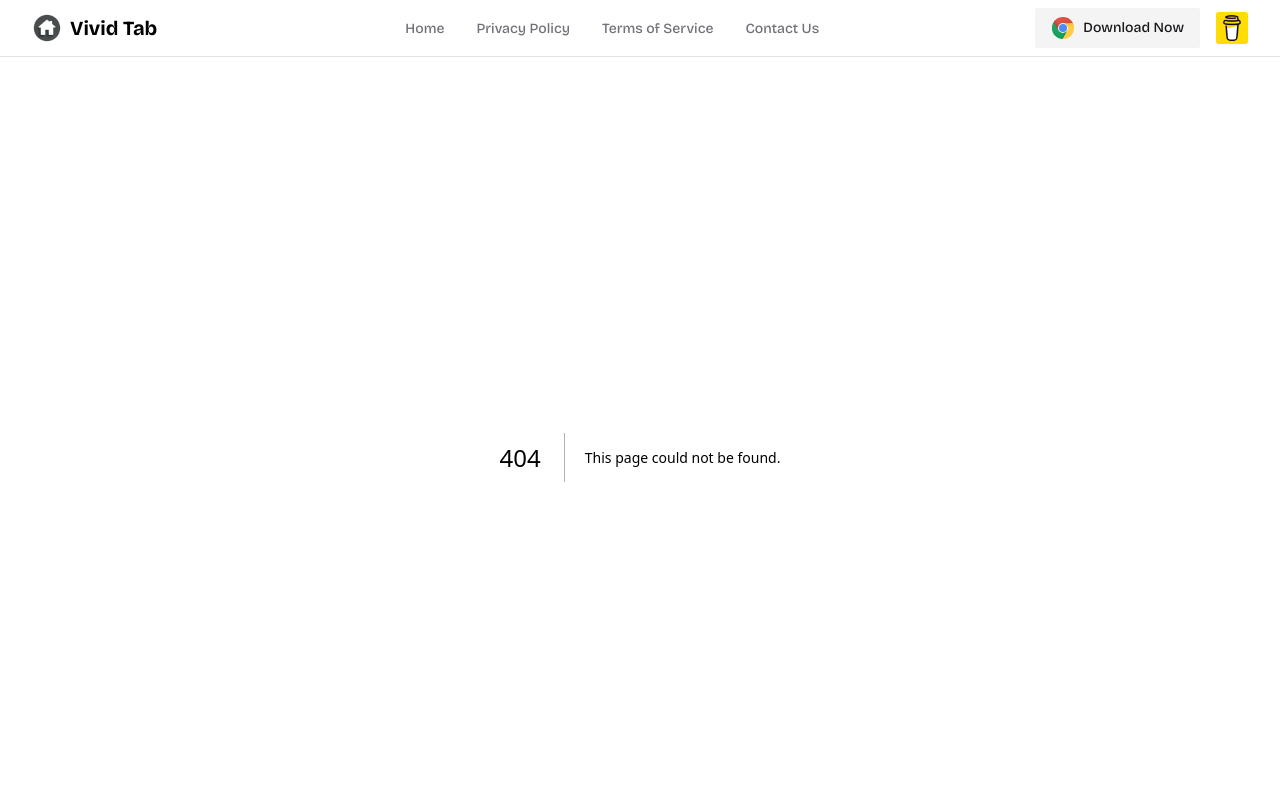
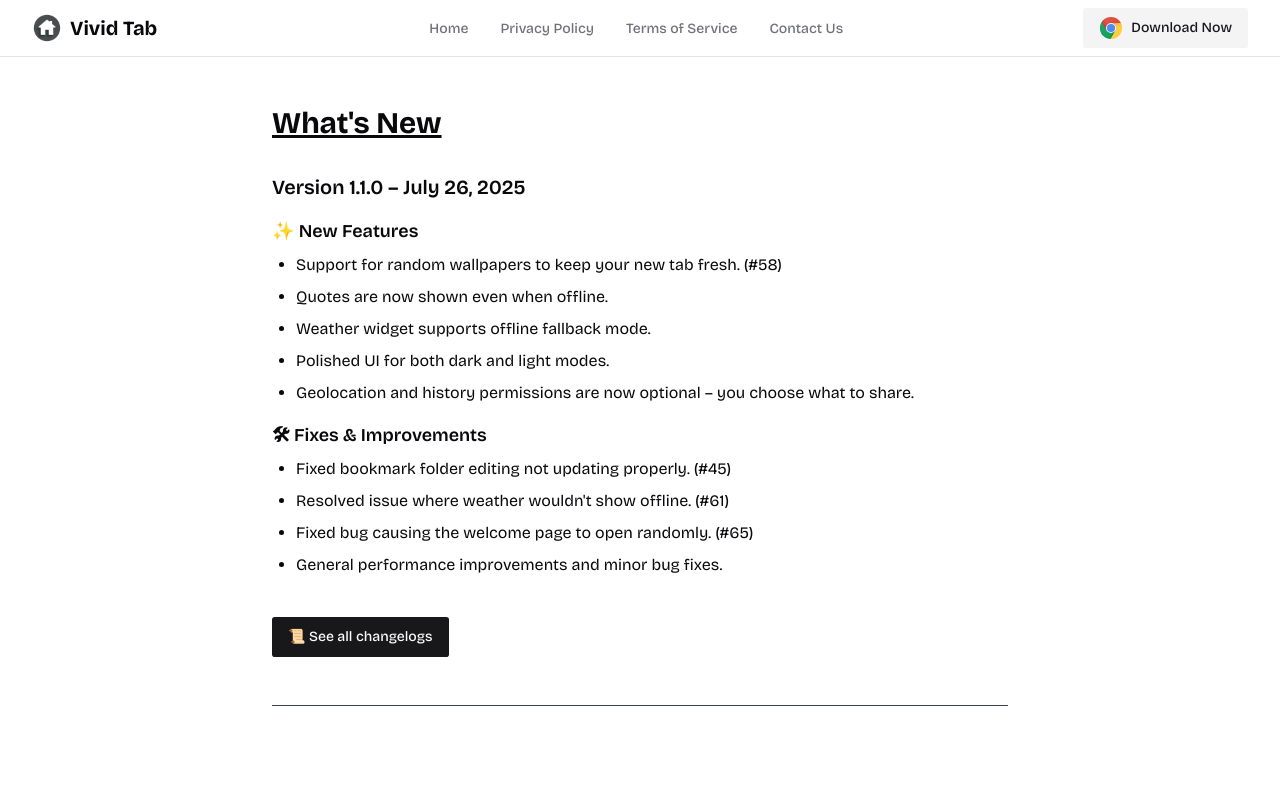
Before and after one commit to jrTilak/vivid-tab-website, a Next.js app: page /whats-new in a window 1280 px wide. Before the commit this address had no page. Shown: the top 800 px of the page. Built offline with nearby package versions, Linux system fonts and the light colour scheme.

Commit message:
add v1.1.0 updates

```diff
--- a/src/app/(landing)/_components/hero-section.tsx
+++ b/src/app/(landing)/_components/hero-section.tsx
@@ -37,8 +37,8 @@
           <div
           >
             <div className="mt-12 sm:mt-24 lg:mt-16">
-              <Link href={WEBSTORE_LINK} target="_blank" className="inline-flex space-x-6 ">
-                <Badge variant={"outline"}>🚀 Just Released v1.0.0</Badge>
+              <Link href={"/whats-new"} className="inline-flex space-x-6 ">
+                <Badge variant={"outline"}>🚀 New Released v1.1.0</Badge>
               </Link>
             </div>
             <h1 className="mt-10 text-4xl font-bold tracking-tight text-foreground sm:text-6xl">
--- a/src/app/privacy/page.tsx
+++ b/src/app/privacy/page.tsx
@@ -11,7 +11,10 @@
     <div className="min-h-screen  flex justify-center">
       <div className="max-w-3xl w-full px-4 py-12">
 
-        <h1 className="text-3xl font-bold mb-6 underline">Privacy Policy</h1>
+        <div className="flex items-center gap-2">
+          <h1 className="text-xl sm:text-3xl font-bold mb-6 underline">Privacy Policy</h1>
+          <span className="no-underline mb-4 text-sm sm:text-lg">(Last updated: 7/26/2025)</span>
+        </div>
 
         <p className="mb-8">
           At <span className="font-semibold">Vivid Tab</span>, your privacy is our priority. We do not collect or use your personal data. Here&apos;s what we
@@ -22,14 +25,14 @@
 
         <ul className="list-disc pl-6 space-y-3 mb-8">
           <li>
-            <span className="font-semibold">Location:</span> We access your location to provide relevant weather updates based on your region.
+            <span className="font-semibold">Location (optional):</span> We access your location to provide relevant weather updates based on your region. You can disable this permission if you prefer not to share your location.
           </li>
           <li>
-            <span className="font-semibold">History:</span> We access your browsing history to display quick links to sites you&apos;ve visited, enhancing
-            your browsing experience.
+            <span className="font-semibold">History (optional, readonly):</span> We access your browsing history to display quick links to sites you&apos;ve visited, enhancing
+            your browsing experience. You can disable this permission if you prefer not to show your browsing history in quick links.
           </li>
           <li>
-            <span className="font-semibold">Bookmarks:</span> We access your bookmarks to allow you to add and display shortcuts for easy access.
+            <span className="font-semibold">Bookmarks (required):</span> We access your bookmarks to allow you to add and display shortcuts for easy access. This extensions core features rely on this permission, so bookmark access is required.
           </li>
         </ul>
 
--- a/src/app/terms/page.tsx
+++ b/src/app/terms/page.tsx
@@ -24,8 +24,7 @@
           <h2 className="text-xl font-semibold mb-4">2. License</h2>
           <p>
             Vivid Tab is an open-source project. You are free to fork, modify, and use the code for personal or
-            non-commercial purposes, with proper attribution to the original creator. For commercial use, please contact
-            us first.
+            non-commercial purposes, with proper attribution to the original creator.
           </p>
         </section>
 
@@ -34,13 +33,13 @@
           <p className="mb-4">The extension requires access to:</p>
           <ul className="list-disc pl-6 space-y-3">
             <li>
-              <span className="font-semibold">Location:</span> To provide weather updates based on your region.
+              <span className="font-semibold">Location (optional):</span> To provide weather updates based on your region.
             </li>
             <li>
-              <span className="font-semibold">History:</span> To display visited websites for quick access.
+              <span className="font-semibold">History (optional):</span> To display visited websites for quick access.
             </li>
             <li>
-              <span className="font-semibold">Bookmarks:</span> To show your saved bookmarks as shortcuts.
+              <span className="font-semibold">Bookmarks (required):</span> To show your saved bookmarks as shortcuts.
             </li>
           </ul>
         </section>
--- /dev/null
+++ b/src/app/whats-new/page.tsx
@@ -0,0 +1,51 @@
+import { buttonVariants } from "@/components/ui/button";
+import { GITHUB } from "@/constants";
+import { Metadata } from "next";
+import Link from "next/link";
+
+export const metadata: Metadata = {
+  title: "What's New | Vivid Tab: A new tab, a new vibe.",
+};
+
+export default function WhatsNewPage() {
+  return (
+    <div className="min-h-screen flex justify-center">
+      <div className="max-w-3xl w-full px-4 py-12">
+        <h1 className="text-3xl font-bold mb-8 underline">What&apos;s New</h1>
+
+        <section className="mb-8">
+          <h2 className="text-xl font-semibold mb-4">Version 1.1.0 – July 26, 2025</h2>
+
+          <h3 className="text-lg font-semibold mb-2">✨ New Features</h3>
+          <ul className="list-disc pl-6 space-y-2 mb-4">
+            <li>Support for random wallpapers to keep your new tab fresh. (#58)</li>
+            <li>Quotes are now shown even when offline.</li>
+            <li>Weather widget supports offline fallback mode.</li>
+            <li>Polished UI for both dark and light modes.</li>
+            <li>Geolocation and history permissions are now optional – you choose what to share.</li>
+          </ul>
+
+          <h3 className="text-lg font-semibold mb-2">🛠 Fixes & Improvements</h3>
+          <ul className="list-disc pl-6 space-y-2">
+            <li>Fixed bookmark folder editing not updating properly. (#45)</li>
+            <li>Resolved issue where weather wouldn&apos;t show offline. (#61)</li>
+            <li>Fixed bug causing the welcome page to open randomly. (#65)</li>
+            <li>General performance improvements and minor bug fixes.</li>
+          </ul>
+        </section>
+
+        <div className="mt-10">
+          <Link
+            target="_blank"
+            href={GITHUB + "/blob/master/CHANGELOG.md"}
+            className={buttonVariants()}
+          >
+            📜 See all changelogs
+          </Link>
+        </div>
+
+        <div className="border-t border-gray-700 mt-12" />
+      </div>
+    </div>
+  );
+}
--- a/src/components/common/header.tsx
+++ b/src/components/common/header.tsx
@@ -16,7 +16,7 @@
 } from "@/components/ui/sheet";
 import { useState } from "react";
 import { MenuIcon } from "lucide-react";
-import { BMC, CONTACT_LINK, WEBSTORE_LINK } from "@/constants";
+import { CONTACT_LINK, WEBSTORE_LINK } from "@/constants";
 
 const NAV_ITEMS: {
   label: string;
@@ -70,21 +70,11 @@
             <Image src="/chrome.svg" alt="Chrome Web Store" width={24} height={24} />
             Download Now
           </Link>
-          <Link href={BMC} className={buttonVariants({
-            variant: "ghost",
-            size: "icon",
-            className: "h-8 w-8"
-          })} target="_blank">
-            <Image src={"/bmc.png"} alt="" width={24} height={24} className="rounded-md w-full h-full" />
-          </Link>
         </div>
 
         <div className="flex flex-1 justify-end md:hidden">
           <Sheet open={isOpen} onOpenChange={setIsOpen}>
             <div className="flex gap-2 items-center justify-center">
-              <Button variant={"ghost"} size={"icon"} className="h-8 w-8">
-                <Image src={"/bmc.png"} alt="" width={24} height={24} className="rounded-md w-full h-full" />
-              </Button>
               <SheetTrigger asChild>
                 <Button variant="ghost" size="icon" className="md:hidden">
                   <MenuIcon className="size-8" />
```
